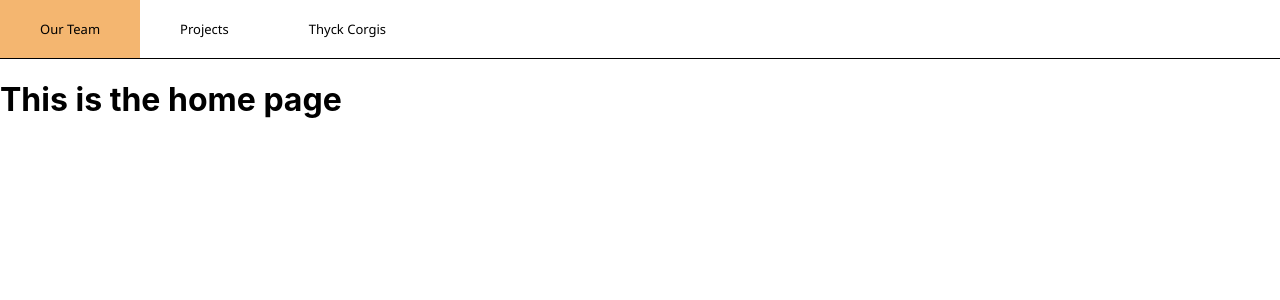
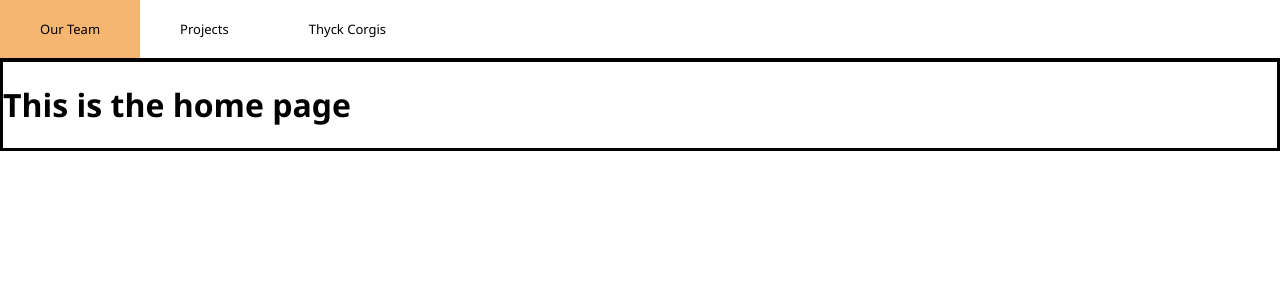
Before and after one commit to thyckcorgis/thyck.top, a React (Create React App) app: page / in a window 1280 px wide. Shown: the top 300 px of the page. Built offline with nearby package versions, Linux system fonts and the light colour scheme.

Commit message:
stupid thing

```diff
--- a/src/components/Home.tsx
+++ b/src/components/Home.tsx
@@ -1,11 +1,14 @@
 import React from "react";
+import "./components.css";
 import NavBar from "./NavBar";
 
 export default function Home() {
   return (
     <div>
       <NavBar />
-      <h1>This is the home page</h1>
+      <div className="homeScreen">
+        <h1 className="title">This is the home page</h1>
+      </div>
     </div>
   );
 }
--- a/src/components/components.css
+++ b/src/components/components.css
@@ -34,3 +34,19 @@ li a {
 li a:hover {
   background-color: var(--corgibeige);
 }
+
+/* HOME PAGE */
+.homeScreen {
+  flex: 1;
+  border-style: solid;
+}
+.title {
+  display: flex;
+  color: black;
+  text-decoration: none;
+  font-family: "Segoe UI";
+  font-size: 56;
+}
+.body {
+  font-family: "Segoe UI";
+}
```
